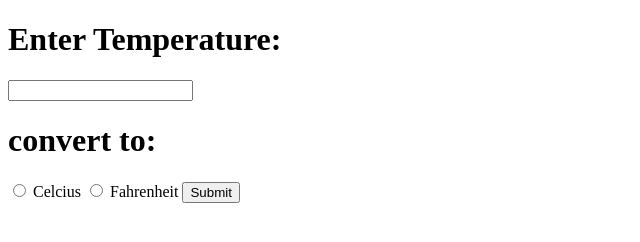
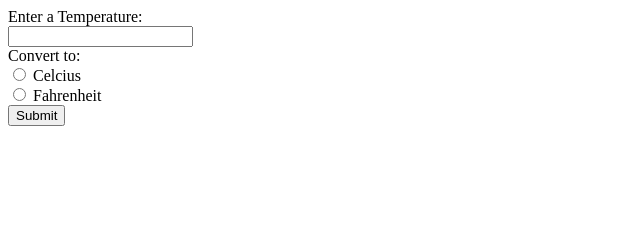
Before and after one commit to jigolaurito93/Temperature-Converter-JavaScript, a plain HTML site: page index.html in a window 1280 px wide. Shown: the whole page, without its empty margins (0-640 px from the left). Drawn offline with Linux system fonts and the light colour scheme.

Commit message:
fixed the DOM

```diff
--- a/index.html
+++ b/index.html
@@ -7,14 +7,22 @@
     <title>Document</title>
 </head>
 <body>
-    <h1>Enter Temperature:</h1>
-    <input type="text" id="inputTemp">
-    <h1>convert to:</h1>
-    <input type="radio" id="celcius">
-    <label for="celcius">Celcius</label>
-    <input type="radio">
-    <label for="fahrenheit">Fahrenheit</label>
-    <button type="submit">Submit</button>
+    <label for="">Enter a Temperature:</label><br>
+    <input type="text" id="textBox"><br>
+
+
+    <label for="">Convert to:</label><br>
+
+
+    <!-- You can only choose 1 radio button if the radio buttons has the same name. -->
+    <input type="radio" id="cButton" name="unit">
+    <label>Celcius</label><br>
+
+    <input type="radio" id="fButton" name="unit">
+    <label>Fahrenheit</label><br>
+
+    <button type="button" id="submitButton">Submit</button><br>
+    <label id="tempLabel"></label>
 
     <script src="index.js"></script>
 </body>
```
